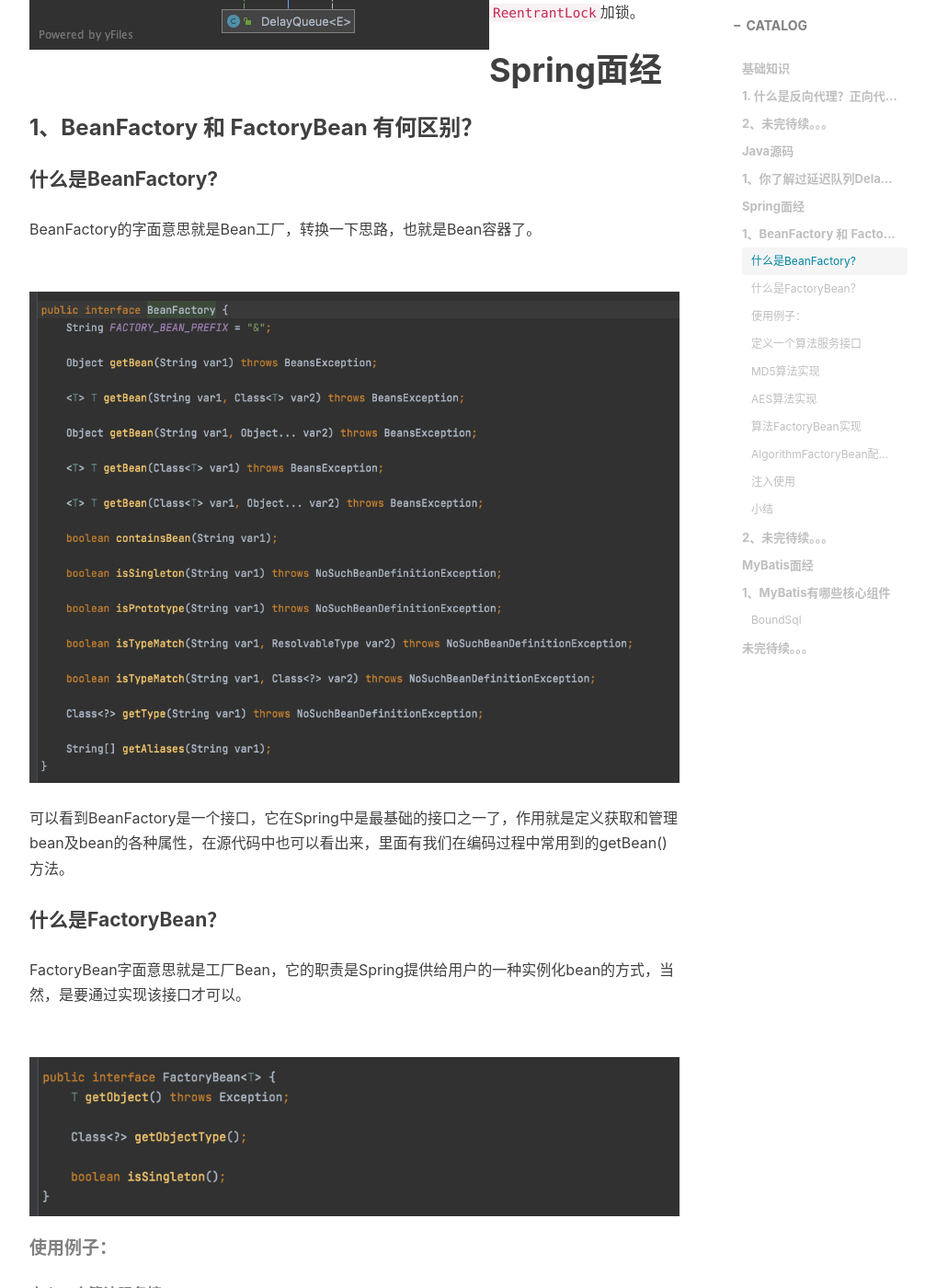
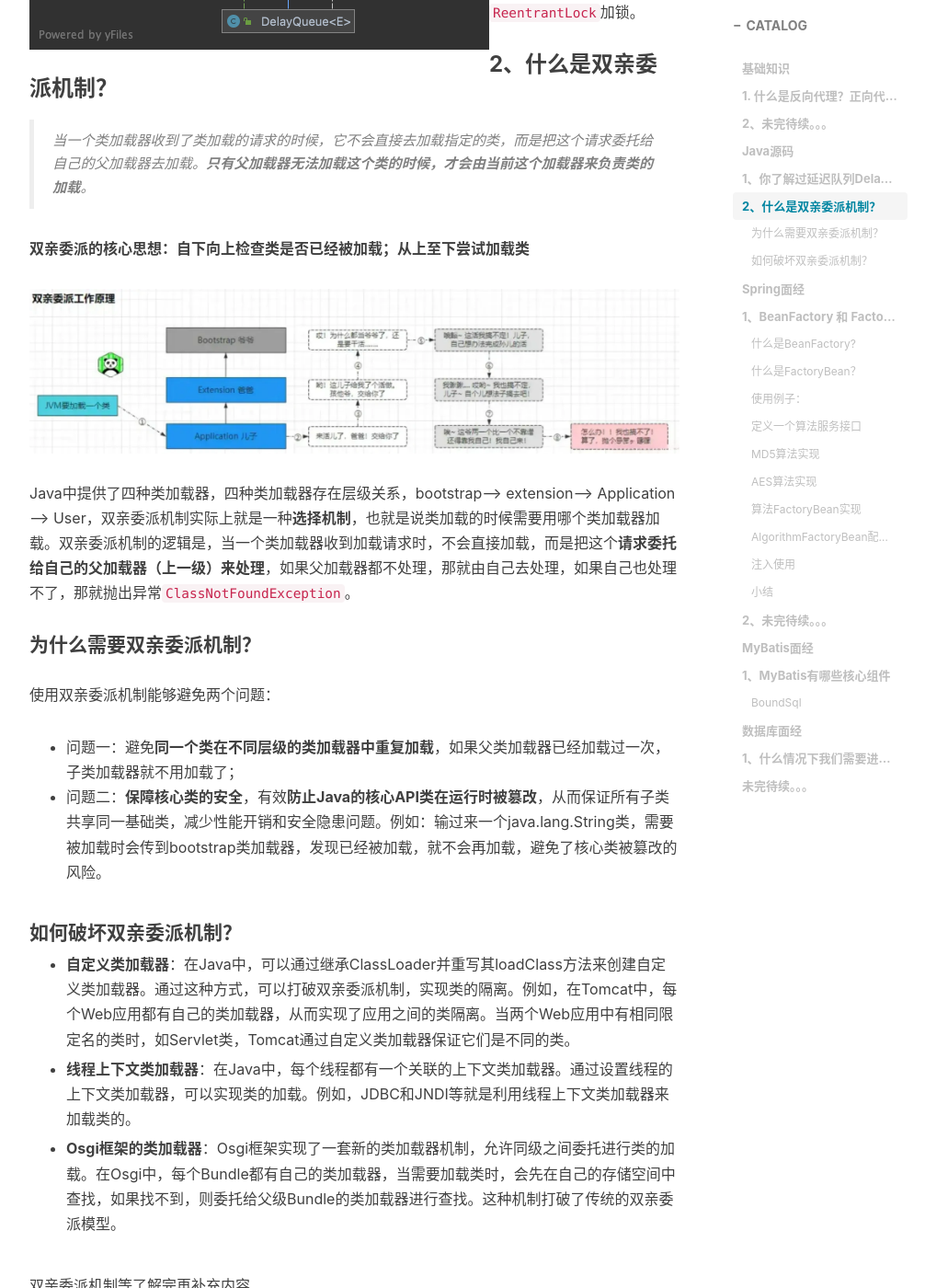
Before and after one commit to tongyongtao/tongyongtao.github.io, a Jekyll site: the page built from _posts/2024-01-29-面经.md, in a window 1280 px wide and 1400 px high, scrolled down 2069 px. Shown: the whole window at 92% size, without its empty margins (233-1239 px from the left). Built offline with Jekyll 4.4.1, drawn with Linux system fonts in a browser that asks for light colours; nearby versions of some CDN libraries; comment, search, counter and statistics services are not loaded; some of the changed text lies outside the part shown.

```diff
--- a/_posts/2024-01-29-面经.md
+++ b/_posts/2024-01-29-面经.md
@@ -108,17 +108,36 @@ public class DelayQueue<E extends Delayed>
 
 
 
+### 2、什么是双亲委派机制？
+
+> 当一个类加载器收到了类加载的请求的时候，它不会直接去加载指定的类，而是把这个请求委托给自己的父加载器去加载。**只有父加载器无法加载这个类的时候，才会由当前这个加载器来负责类的加载**。
+
+**双亲委派的核心思想：自下向上检查类是否已经被加载；从上至下尝试加载类**
+
+![image-20240401093156133](/assets/images/image-20240401093156133.png)
+
+Java中提供了四种类加载器，四种类加载器存在层级关系，bootstrap--> extension--> Application --> User，双亲委派机制实际上就是一种**选择机制**，也就是说类加载的时候需要用哪个类加载器加载。双亲委派机制的逻辑是，当一个类加载器收到加载请求时，不会直接加载，而是把这个**请求委托给自己的父加载器（上一级）来处理**，如果父加载器都不处理，那就由自己去处理，如果自己也处理不了，那就抛出异常`ClassNotFoundException`。
 
 
 
+#### 为什么需要双亲委派机制？
+
+使用双亲委派机制能够避免两个问题：
+
+- 问题一：避免**同一个类在不同层级的类加载器中重复加载**，如果父类加载器已经加载过一次，子类加载器就不用加载了；
+- 问题二：**保障核心类的安全**，有效**防止Java的核心API类在运行时被篡改**，从而保证所有子类共享同一基础类，减少性能开销和安全隐患问题。例如：输过来一个java.lang.String类，需要被加载时会传到bootstrap类加载器，发现已经被加载，就不会再加载，避免了核心类被篡改的风险。
 
 
 
+#### 如何破坏双亲委派机制？
 
+- **自定义类加载器**：在Java中，可以通过继承ClassLoader并重写其loadClass方法来创建自定义类加载器。通过这种方式，可以打破双亲委派机制，实现类的隔离。例如，在Tomcat中，每个Web应用都有自己的类加载器，从而实现了应用之间的类隔离。当两个Web应用中有相同限定名的类时，如Servlet类，Tomcat通过自定义类加载器保证它们是不同的类。
 
+- **线程上下文类加载器**：在Java中，每个线程都有一个关联的上下文类加载器。通过设置线程的上下文类加载器，可以实现类的加载。例如，JDBC和JNDI等就是利用线程上下文类加载器来加载类的。
 
+- **Osgi框架的类加载器**：Osgi框架实现了一套新的类加载器机制，允许同级之间委托进行类的加载。在Osgi中，每个Bundle都有自己的类加载器，当需要加载类时，会先在自己的存储空间中查找，如果找不到，则委托给父级Bundle的类加载器进行查找。这种机制打破了传统的双亲委派模型。
 
-
+双亲委派机制等了解完再补充内容
 
 
 
@@ -421,4 +440,66 @@ public class BoundSql {
 
 
 
+
+
+
+
+
+
+
+
+
+
+
+
+
+
+# 数据库面经
+
+### 1、什么情况下我们需要进行分库分表呢？
+
+分库和分表的作用，待补充。。。
+
+根据阿里巴巴的开发规范，单表超过500万条数据，或者超过2GB数据，就要考虑分表操作了。但是还是要根据我们的实际业务去考虑要不要分。
+
+
+
+
+
+
+
+
+
+
+
+
+
+
+
+
+
+
+
+
+
+
+
+
+
+
+
+
+
+
+
+
+
+
+
+
+
+
+
+
+
 # 未完待续。。。
```
Also changed, not shown: _posts/2024-02-02-Linux常用的日志分析命令与工具.md (+1 -1 lines), _posts/2024-04-02-一、分布式架构演变.md (added, +66 -0 lines), _posts/2024-04-05-Sharding-Sphere学习.md (added, +49 -0 lines), _posts/2024-04-08-Nginx入门到精通.md (added, +31 -0 lines), assets/images/image-20240401093156133.png (added), assets/images/image-20240402200205063.png (added), assets/images/image-20240402201128088.png (added), assets/images/image-20240402202007425.png (added), assets/images/image-20240402202349972.png (added), assets/images/image-20240406000306498.png (added), assets/images/image-20240406001706373.png (added), assets/images/image-20240408093041719.png (added), 3 other files.
